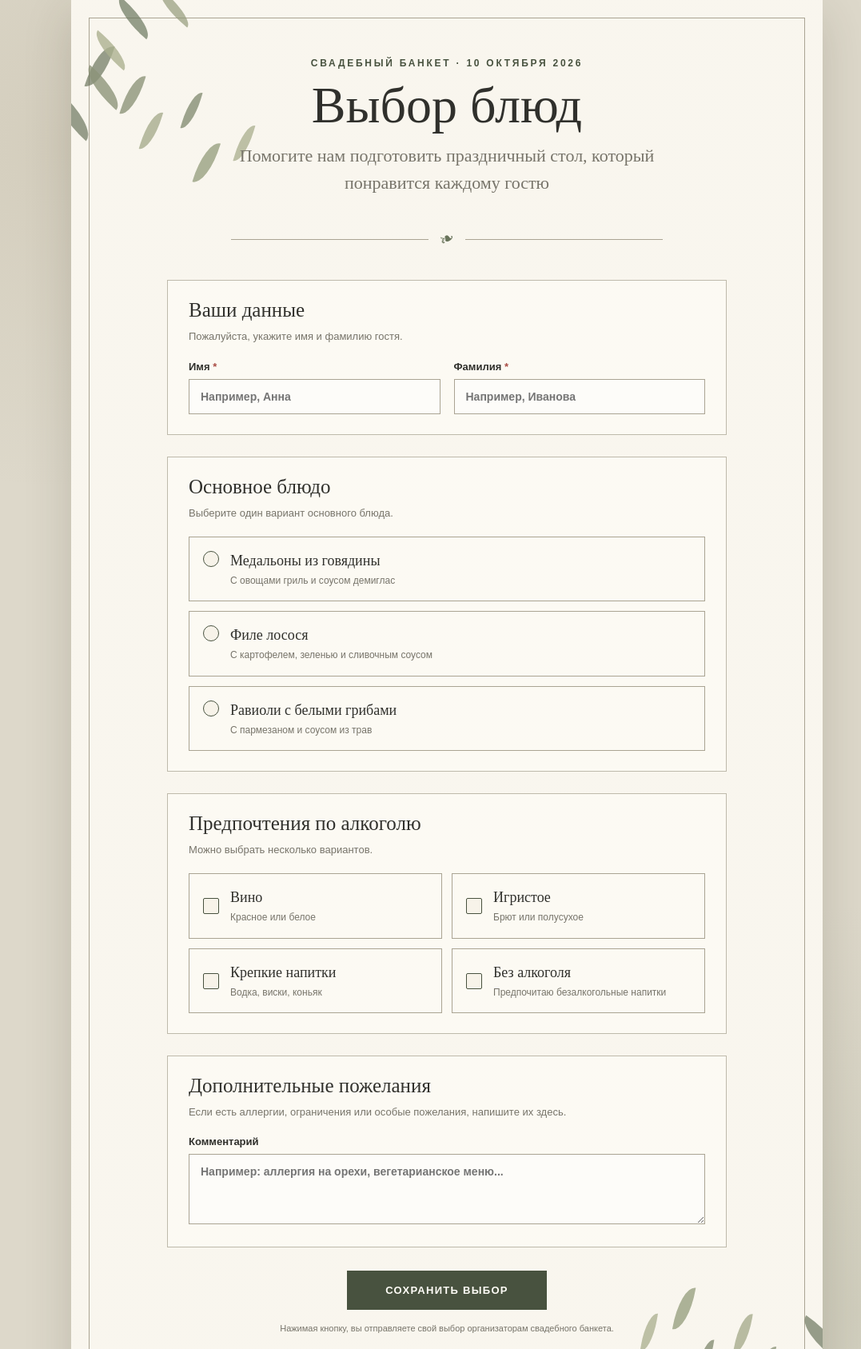
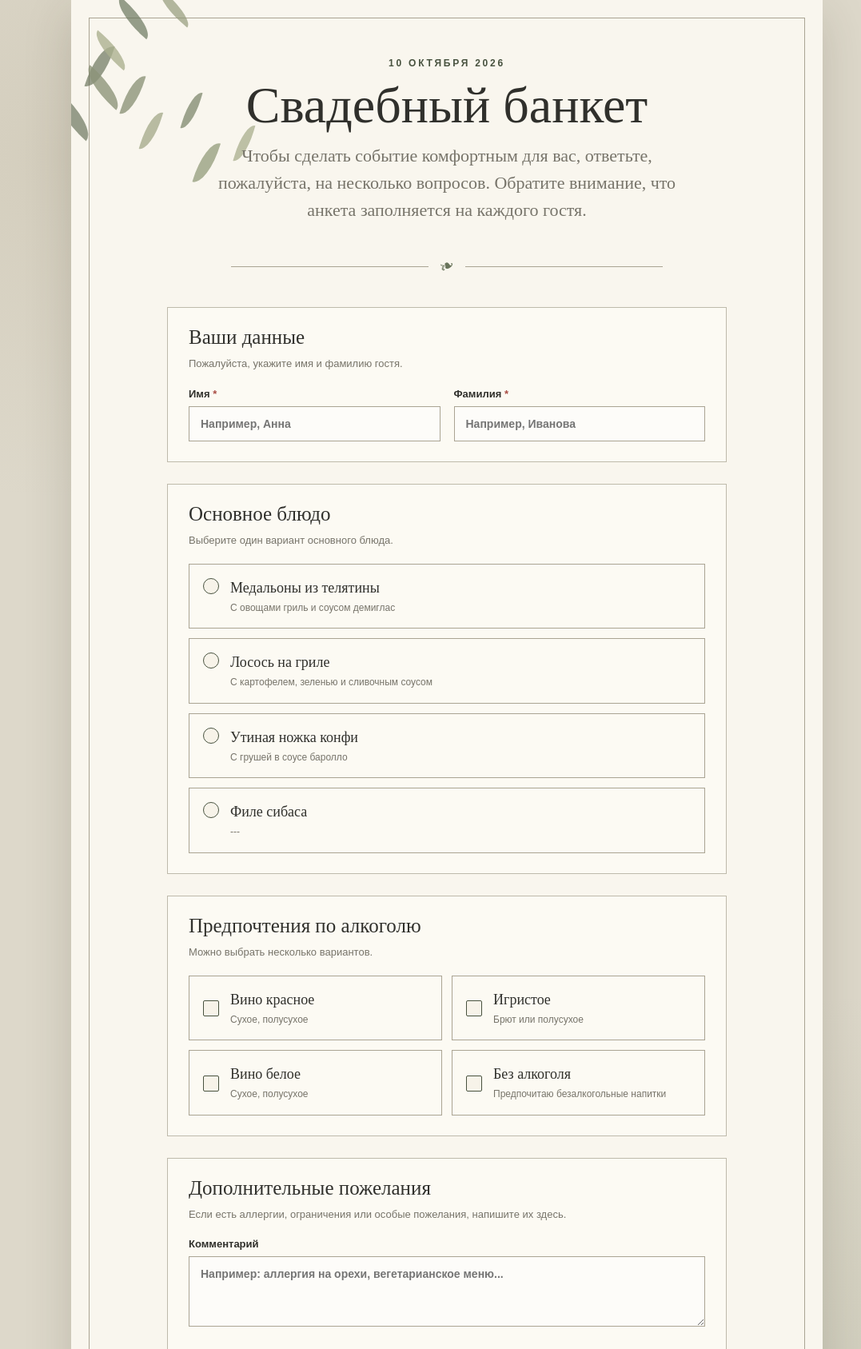
Before and after one commit to zhekaMIPT/wedding_meal, a FastAPI app: page / in a window 1280 px wide. Shown: the top 1687 px of the page at 80% size, without its empty margins (81-1158 px from the left). Run offline with FastAPI, Linux system fonts and the light colour scheme.

Commit message:
правки от Даши

```diff
--- a/templates/index.html
+++ b/templates/index.html
@@ -529,13 +529,14 @@
     <div class="botanical botanical-bottom" aria-hidden="true"></div>
 
     <div class="content">
-      <p class="eyebrow">Свадебный банкет · 10 октября 2026</p>
+      <p class="eyebrow"> 10 октября 2026</p>
 
-      <h1>Выбор блюд</h1>
+      <h1>Свадебный банкет</h1>
 
       <p class="subtitle">
-        Помогите нам подготовить праздничный стол,
-        который понравится каждому гостю
+        Чтобы сделать событие комфортным для вас,
+        ответьте, пожалуйста, на несколько вопросов.
+        Обратите внимание, что анкета заполняется на каждого гостя.
       </p>
 
       <div class="ornament" aria-hidden="true">
@@ -578,7 +579,7 @@
               <label for="dish1">
                 <span class="radio-mark" aria-hidden="true"></span>
                 <span class="choice-content">
-                  <span class="choice-title">Медальоны из говядины</span>
+                  <span class="choice-title">Медальоны из телятины</span>
                   <span class="choice-description">
                     С овощами гриль и соусом демиглас
                   </span>
@@ -591,7 +592,7 @@
               <label for="dish2">
                 <span class="radio-mark" aria-hidden="true"></span>
                 <span class="choice-content">
-                  <span class="choice-title">Филе лосося</span>
+                  <span class="choice-title">Лосось на гриле</span>
                   <span class="choice-description">
                     С картофелем, зеленью и сливочным соусом
                   </span>
@@ -604,9 +605,21 @@
               <label for="dish3">
                 <span class="radio-mark" aria-hidden="true"></span>
                 <span class="choice-content">
-                  <span class="choice-title">Равиоли с белыми грибами</span>
+                  <span class="choice-title">Утиная ножка конфи</span>
                   <span class="choice-description">
-                    С пармезаном и соусом из трав
+                    С грушей в соусе баролло
+                  </span>
+                </span>
+              </label>
+            </div>
+            <div class="choice">
+              <input type="radio" id="dish3" name="mainDish" value="Филе сибаса">
+              <label for="dish3">
+                <span class="radio-mark" aria-hidden="true"></span>
+                <span class="choice-content">
+                  <span class="choice-title">Филе сибаса</span>
+                  <span class="choice-description">
+                    ---
                   </span>
                 </span>
               </label>
@@ -630,8 +643,8 @@
               <label for="alcoholWine">
                 <span class="check-mark" aria-hidden="true"></span>
                 <span class="choice-content">
-                  <span class="choice-title">Вино</span>
-                  <span class="choice-description">Красное или белое</span>
+                  <span class="choice-title">Вино красное</span>
+                  <span class="choice-description">Сухое, полусухое</span>
                 </span>
               </label>
             </div>
@@ -652,8 +665,8 @@
               <label for="alcoholStrong">
                 <span class="check-mark" aria-hidden="true"></span>
                 <span class="choice-content">
-                  <span class="choice-title">Крепкие напитки</span>
-                  <span class="choice-description">Водка, виски, коньяк</span>
+                  <span class="choice-title">Вино белое</span>
+                  <span class="choice-description">Сухое, полусухое</span>
                 </span>
               </label>
             </div>
```
